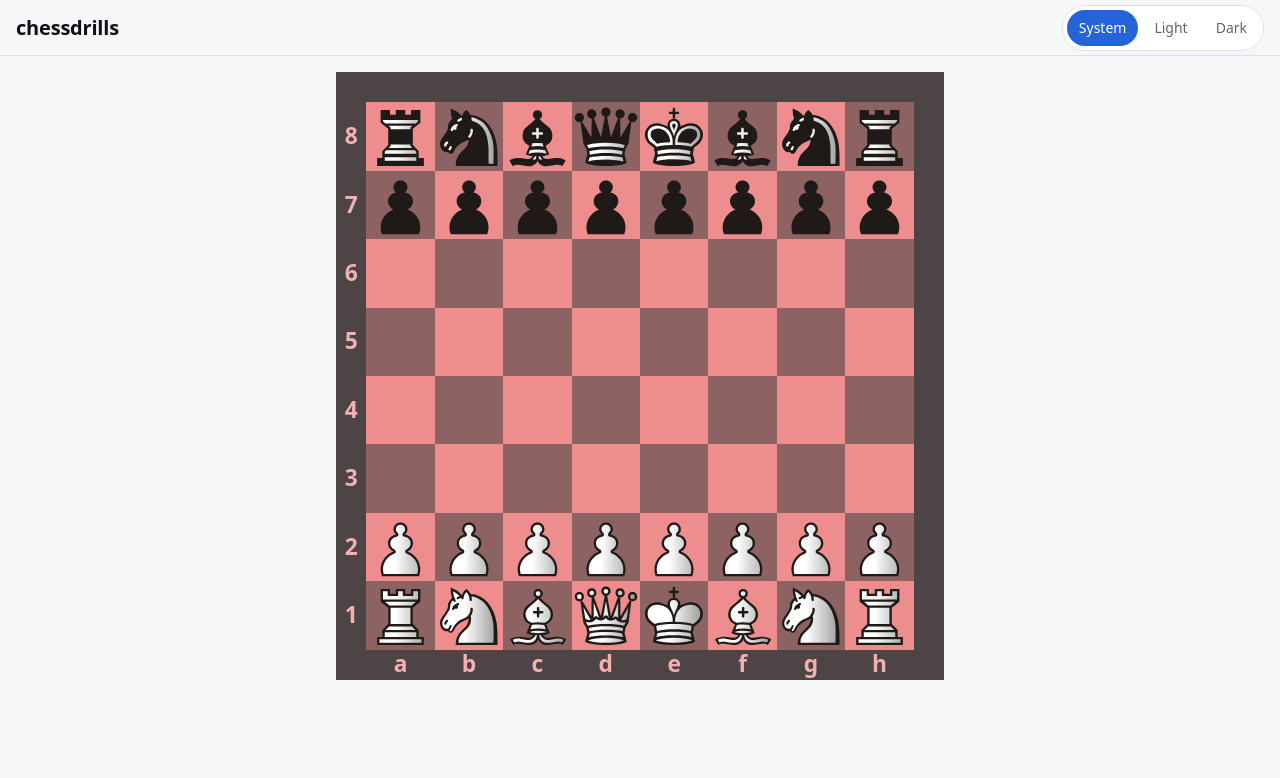
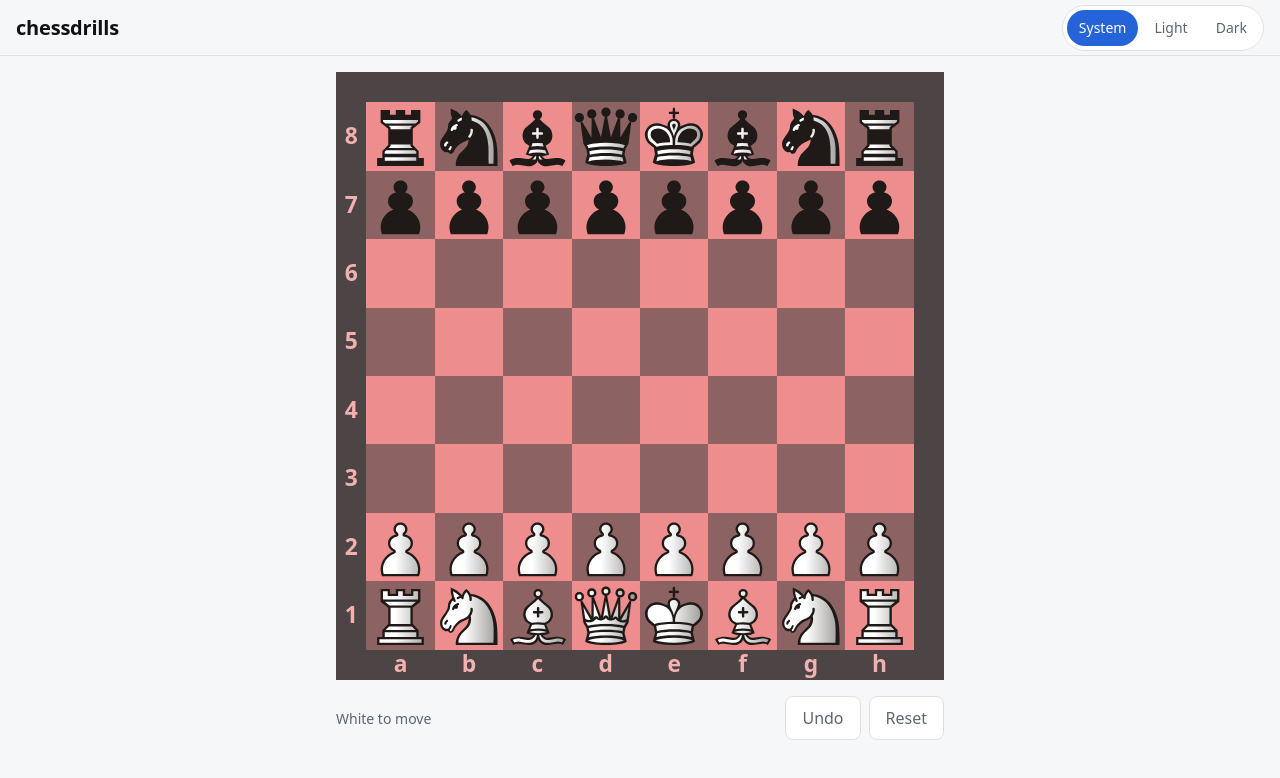
Before and after one commit to podlomar/chessdrills, a Preact app: page / in a window 1280 px wide. Shown: the top 778 px of the page. Built offline with nearby package versions, Linux system fonts and the light colour scheme.

Commit message:
feat: add free-play screen with undo and reset
Co-Authored-By: Claude Opus 5.5 (1M context) <noreply@anthropic.com>

```diff
--- a/src/app/App.tsx
+++ b/src/app/App.tsx
@@ -1,16 +1,10 @@
-import { useState } from 'preact/hooks';
 import styles from '@/app/App.module.css';
-import { Board } from '@/board/Board.tsx';
-import { type PlayResult, positionFromFen } from '@/chess/position.ts';
+import { FreePlay } from '@/screens/FreePlay.tsx';
 import { useTheme } from '@/theme/useTheme.ts';
 import { ThemeSwitcher } from '@/ui/ThemeSwitcher.tsx';
 
-const startPosition = positionFromFen();
-
 export function App() {
   const [preference, setPreference] = useTheme();
-  const [last, setLast] = useState<PlayResult>();
-  const position = last?.position ?? startPosition;
 
   return (
     <div class={styles.shell}>
@@ -19,13 +13,7 @@ export function App() {
         <ThemeSwitcher preference={preference} onChange={setPreference} />
       </header>
       <main class={styles.main}>
-        <Board
-          position={position}
-          orientation="white"
-          movable="both"
-          lastMove={last?.move}
-          onMove={(intent) => setLast(position.play(intent) ?? last)}
-        />
+        <FreePlay />
       </main>
     </div>
   );
--- a/src/board/Board.module.css
+++ b/src/board/Board.module.css
@@ -1,6 +1,6 @@
 .board {
   container-type: inline-size;
-  inline-size: min(100%, 100svh - var(--chrome-block-size));
+  inline-size: min(100%, 100svh - var(--chrome-block-size) - var(--board-reserved-block-size, 0px));
   margin-inline: auto;
 }
 
--- /dev/null
+++ b/src/screens/FreePlay.module.css
@@ -0,0 +1,35 @@
+.screen {
+  --board-reserved-block-size: calc(var(--tap-target-size) + var(--space-4));
+
+  display: grid;
+  gap: var(--space-4);
+}
+
+.controls {
+  display: flex;
+  align-items: center;
+  gap: var(--space-2);
+  inline-size: min(100%, 100svh - var(--chrome-block-size) - var(--board-reserved-block-size));
+  margin-inline: auto;
+}
+
+.status {
+  flex: 1;
+  color: var(--color-text-muted);
+  font-size: var(--font-size-sm);
+}
+
+@media (orientation: landscape) and (height < 36rem) {
+  .screen {
+    --board-reserved-block-size: 0px;
+
+    grid-template-columns: 1fr auto;
+    align-items: start;
+  }
+
+  .controls {
+    flex-direction: column;
+    align-items: stretch;
+    inline-size: auto;
+  }
+}
--- /dev/null
+++ b/src/screens/FreePlay.tsx
@@ -0,0 +1,55 @@
+import { useState } from 'preact/hooks';
+import { Board } from '@/board/Board.tsx';
+import { type PlayResult, type Position, positionFromFen } from '@/chess/position.ts';
+import type { Color, MoveIntent } from '@/chess/types.ts';
+import styles from '@/screens/FreePlay.module.css';
+import { Button } from '@/ui/Button.tsx';
+
+const startPosition = positionFromFen();
+
+const colorName = (color: Color): string => (color === 'white' ? 'White' : 'Black');
+
+const describeStatus = (position: Position): string => {
+  const side = colorName(position.turn);
+  if (position.isGameOver) {
+    const winner = colorName(position.turn === 'white' ? 'black' : 'white');
+    return position.inCheck ? `Checkmate, ${winner} wins` : 'Draw';
+  }
+  return position.inCheck ? `${side} to move, in check` : `${side} to move`;
+};
+
+export function FreePlay() {
+  const [plies, setPlies] = useState<readonly PlayResult[]>([]);
+  const last = plies.at(-1);
+  const position = last?.position ?? startPosition;
+
+  const move = (intent: MoveIntent): void => {
+    const result = position.play(intent);
+    if (result) {
+      setPlies([...plies, result]);
+    }
+  };
+
+  return (
+    <section class={styles.screen} aria-label="Free play">
+      <Board
+        position={position}
+        orientation="white"
+        movable="both"
+        lastMove={last?.move}
+        onMove={move}
+      />
+      <div class={styles.controls}>
+        <p class={styles.status} role="status">
+          {describeStatus(position)}
+        </p>
+        <Button disabled={plies.length === 0} onClick={() => setPlies(plies.slice(0, -1))}>
+          Undo
+        </Button>
+        <Button disabled={plies.length === 0} onClick={() => setPlies([])}>
+          Reset
+        </Button>
+      </div>
+    </section>
+  );
+}
--- /dev/null
+++ b/src/ui/Button.module.css
@@ -0,0 +1,19 @@
+.button {
+  min-block-size: var(--tap-target-size);
+  padding-inline: var(--space-4);
+  border: var(--border-width) solid var(--color-border);
+  border-radius: var(--radius-md);
+  background-color: var(--color-surface-raised);
+  color: var(--color-text);
+  font-weight: var(--font-weight-medium);
+  touch-action: manipulation;
+}
+
+.button:hover:not(:disabled) {
+  border-color: var(--color-accent);
+}
+
+.button:disabled {
+  color: var(--color-text-muted);
+  cursor: not-allowed;
+}
--- /dev/null
+++ b/src/ui/Button.tsx
@@ -0,0 +1,16 @@
+import type { ComponentChildren } from 'preact';
+import styles from '@/ui/Button.module.css';
+
+interface ButtonProps {
+  children: ComponentChildren;
+  disabled?: boolean;
+  onClick: () => void;
+}
+
+export function Button({ children, disabled = false, onClick }: ButtonProps) {
+  return (
+    <button type="button" class={styles.button} disabled={disabled} onClick={onClick}>
+      {children}
+    </button>
+  );
+}
```
